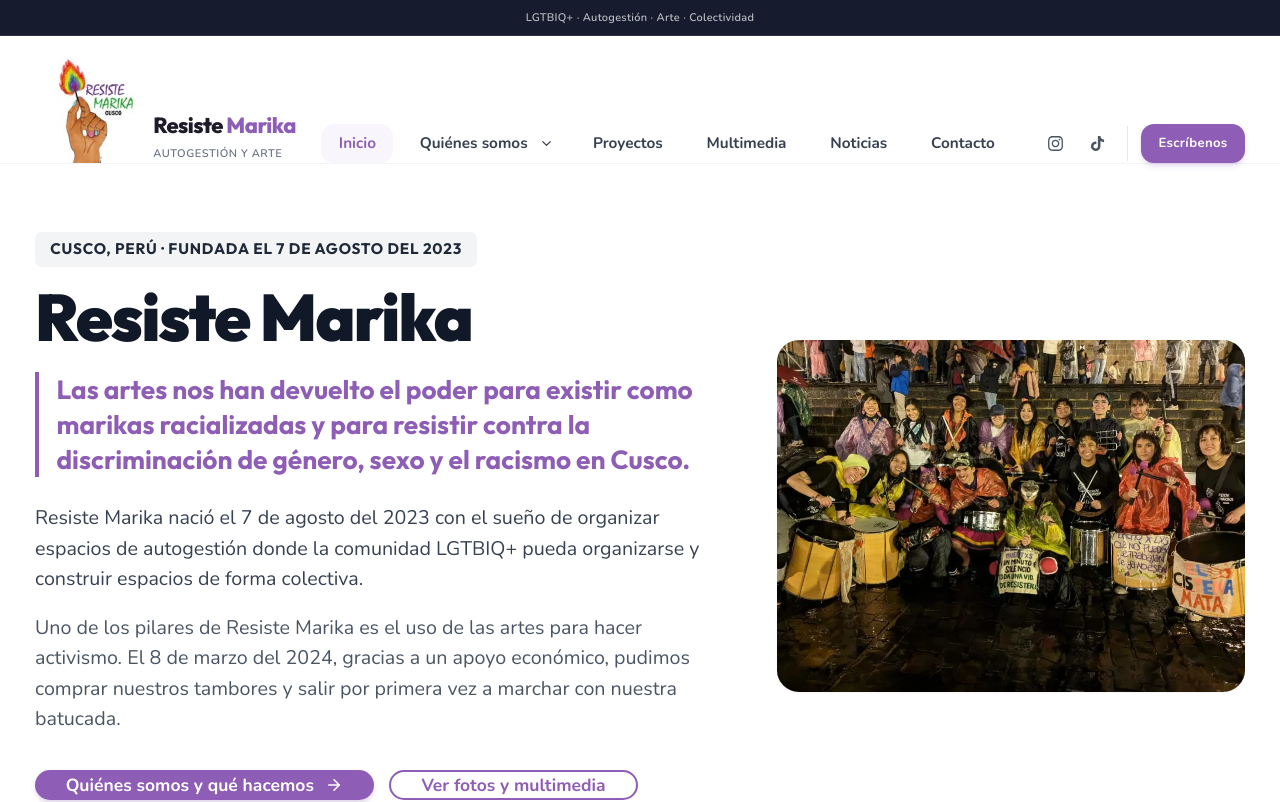
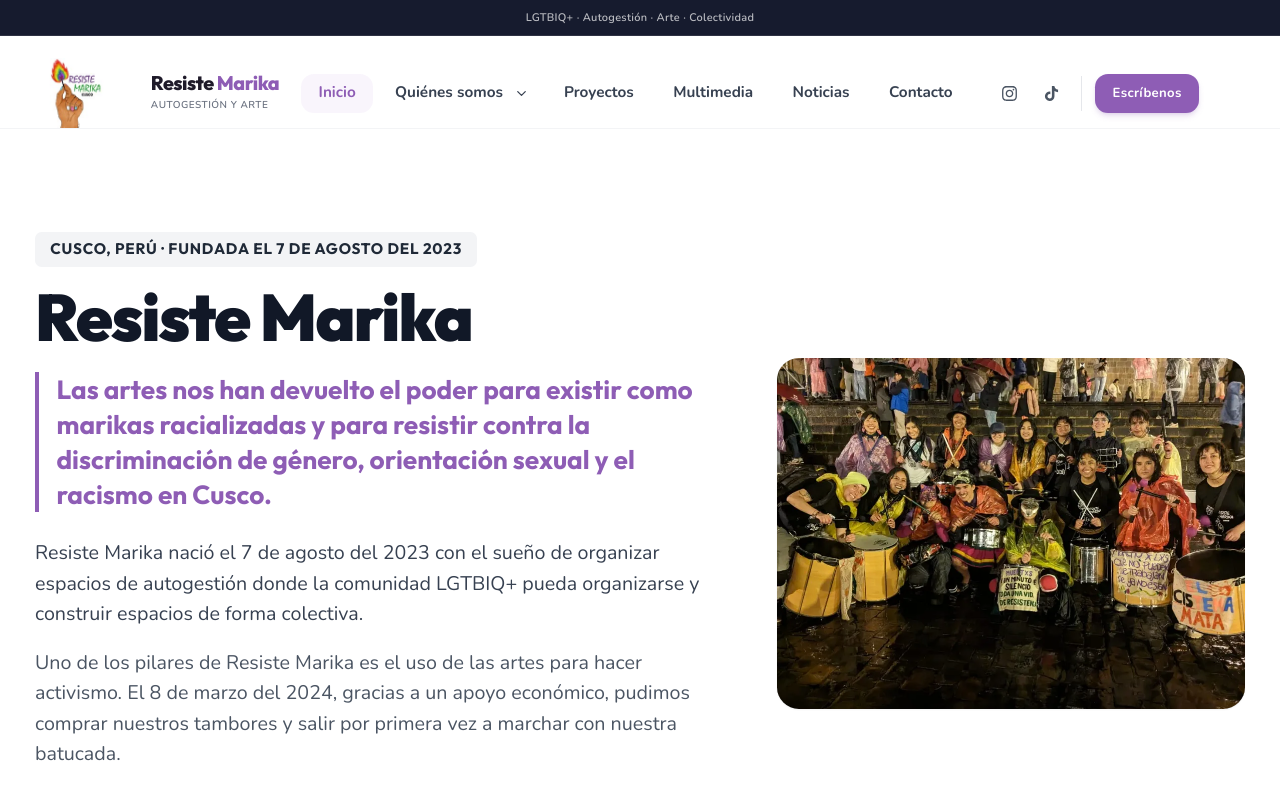
Before and after one commit to ElizabethVeronica/ResisteMarika.org, a React (Vite) app: page / in a window 1280 px wide. Shown: the top 802 px of the page. Built offline with nearby package versions, Linux system fonts and the light colour scheme.

Commit message:
Ajusta inicio y encabezado del sitio

```diff
--- a/src/components/layout/Footer.tsx
+++ b/src/components/layout/Footer.tsx
@@ -26,39 +26,6 @@ export default function Footer() {
       </div>
 
       <Container className="pt-14 pb-12">
-        {/* Franja de Contacto presente debajo de cada página */}
-        <div className="mb-14 p-6 sm:p-8 rounded-3xl bg-white/5 border border-white/10 flex flex-col md:flex-row items-center justify-between gap-6">
-          <div className="flex flex-col gap-1.5 text-center md:text-left">
-            <div className="flex items-center justify-center md:justify-start gap-2 text-brand-yellowWarm text-xs font-bold uppercase tracking-wider font-display">
-              <Mail size={14} className="text-brand-pink" />
-              <span>Contacto de la Red</span>
-            </div>
-            <h4 className="text-lg sm:text-xl font-bold font-display text-white">
-              ¿Quieres sumarte, proponer un taller o participar en ferias?
-            </h4>
-            <p className="text-xs sm:text-sm text-white/75 font-sans">
-              Escríbenos directamente o visita nuestra página de contacto para más detalles.
-            </p>
-          </div>
-
-          <div className="flex flex-wrap items-center justify-center gap-3 shrink-0">
-            <a
-              href="mailto:resistemarik@gmail.com"
-              className="inline-flex items-center gap-2 px-5 py-3 rounded-2xl bg-gradient-to-r from-brand-purple to-brand-pink text-white text-xs font-bold hover:opacity-90 transition-opacity shadow-sm font-sans"
-            >
-              <Mail size={15} />
-              resistemarik@gmail.com
-            </a>
-            <Link
-              to="/contacto"
-              className="inline-flex items-center gap-2 px-5 py-3 rounded-2xl bg-white/10 hover:bg-white/20 text-white text-xs font-bold transition-colors font-sans border border-white/15"
-            >
-              <Sparkles size={14} className="text-brand-yellowWarm" />
-              Página de Contacto
-            </Link>
-          </div>
-        </div>
-
         <div className="grid grid-cols-1 gap-10 sm:grid-cols-2 lg:grid-cols-12 pb-12 border-b border-white/10">
           {/* Columna 1: Identidad y Origen */}
           <div className="lg:col-span-5 flex flex-col gap-4">
--- a/src/components/layout/Navbar.tsx
+++ b/src/components/layout/Navbar.tsx
@@ -50,15 +50,15 @@ export default function Navbar() {
             : 'bg-white/90 backdrop-blur-sm pt-4 sm:pt-5 border-b border-gray-100'
         )}
       >
-        <Container className="flex items-end justify-between">
+        <Container className="flex items-center justify-between">
           {/* Logo institucional de Resiste Marika */}
           <Link
             to="/"
-            className="flex items-end gap-3 group"
+            className="flex items-center gap-2 group lg:hidden"
             onClick={() => setMobileOpen(false)}
           >
             {/* Logo oficial de Resiste Marika */}
-            <div className="relative h-20 w-20 sm:h-24 sm:w-24 shrink-0 overflow-hidden transition-transform group-hover:scale-105 origin-bottom">
+            <div className="relative h-16 w-16 sm:h-20 sm:w-20 shrink-0 overflow-hidden transition-transform group-hover:scale-105">
               <img
                 src="/images/logo.jpg"
                 alt="Logo de Resiste Marika"
@@ -76,8 +76,33 @@ export default function Navbar() {
             </div>
           </Link>
 
+          <Link
+            to="/"
+            className="hidden lg:block shrink-0 group"
+            onClick={() => setMobileOpen(false)}
+            aria-label="Resiste Marika - Inicio"
+          >
+            <div className="relative h-16 w-16 shrink-0 overflow-hidden transition-transform group-hover:scale-105">
+              <img
+                src="/images/logo.jpg"
+                alt=""
+                className="w-full h-full object-contain object-bottom"
+              />
+            </div>
+          </Link>
+
+          <div className="hidden lg:flex flex-1 items-center justify-center gap-3 xl:gap-5">
+            <Link to="/" className="flex flex-col shrink-0">
+              <span className="font-display font-extrabold text-lg tracking-tight text-brand-dark leading-none">
+                Resiste <span className="text-brand-purple">Marika</span>
+              </span>
+              <span className="text-[10px] font-semibold text-gray-500 tracking-wider uppercase mt-1">
+                Autogestión y Arte
+              </span>
+            </Link>
+
           {/* Navegación Desktop */}
-          <nav className="hidden lg:flex items-center gap-1 xl:gap-2" aria-label="Navegación principal">
+          <nav className="flex items-center gap-0 xl:gap-1" aria-label="Navegación principal">
             {NAV_LINKS.map((link) => {
               if (link.children && link.children.length > 0) {
                 const isChildActive =
@@ -189,7 +214,7 @@ export default function Navbar() {
           </nav>
 
           {/* Redes Sociales Oficiales + Botón Contacto */}
-          <div className="hidden lg:flex items-center gap-3">
+          <div className="flex items-center gap-2 xl:gap-3">
             <div className="flex items-center gap-2 pr-3 border-r border-gray-200 text-gray-600">
               <a
                 href="https://www.instagram.com/resiste.marika.cusco"
@@ -214,6 +239,7 @@ export default function Navbar() {
             <Button href="/contacto" variant="primary" size="sm">
               Escríbenos
             </Button>
+          </div>
           </div>
 
           {/* Botón Menú Móvil */}
--- a/src/config/nosotros.ts
+++ b/src/config/nosotros.ts
@@ -7,7 +7,7 @@ export const HISTORIA_RESUMEN = {
   lema: 'Las artes nos han devuelto el poder para existir como marikas racializadas y resistir contra la discriminación en Cusco.',
   sublema: 'Red de autogestión, arte y ternura',
   declaracionInicial:
-    'Las artes nos han devuelto el poder para existir como marikas racializadas y para resistir contra la discriminación de género, sexo y el racismo en Cusco.',
+    'Las artes nos han devuelto el poder para existir como marikas racializadas y para resistir contra la discriminación de género, orientación sexual y el racismo en Cusco.',
   parrafo1:
     'Resiste Marika nació el 7 de agosto del 2023 con el sueño de organizar espacios de autogestión donde la comunidad LGTBIQ+ pueda organizarse y construir espacios de forma colectiva.',
   parrafo2:
--- a/src/pages/Home.tsx
+++ b/src/pages/Home.tsx
@@ -256,7 +256,7 @@ export default function Home() {
                   <h3 className="font-display font-bold text-base text-gray-900 mb-2">
                     {prog.titulo}
                   </h3>
-                  <p className="text-xs sm:text-sm text-gray-600 leading-relaxed font-sans flex-1 line-clamp-3">
+                  <p className="text-xs sm:text-sm text-gray-600 leading-relaxed font-sans flex-1">
                     {prog.descripcion}
                   </p>
                 </div>
@@ -327,7 +327,28 @@ export default function Home() {
               ¿Quieres sumarte, proponer un taller o articular con nosotres?
             </h2>
             <p className="text-sm sm:text-base text-surface-muted font-sans leading-relaxed mb-8">
-              Escríbenos a nuestro correo oficial <span className="text-brand-purple font-semibold underline">resistemarik@gmail.com</span> o contáctanos por Instagram y TikTok.
+              Escríbenos a nuestro correo oficial{' '}
+              <a href="mailto:resistemarik@gmail.com" className="text-brand-purple font-semibold underline">
+                resistemarik@gmail.com
+              </a>{' '}
+              o contáctanos por{' '}
+              <a
+                href="https://www.instagram.com/resiste.marika.cusco"
+                target="_blank"
+                rel="noreferrer"
+                className="text-brand-purple font-semibold underline hover:text-brand-pink transition-colors"
+              >
+                Instagram
+              </a>{' '}
+              y{' '}
+              <a
+                href="https://www.tiktok.com/@resistemarik"
+                target="_blank"
+                rel="noreferrer"
+                className="text-brand-purple font-semibold underline hover:text-brand-pink transition-colors"
+              >
+                TikTok
+              </a>.
             </p>
             <div className="flex flex-wrap justify-center gap-3.5">
               <Button href="/contacto" size="lg" variant="primary">
```
